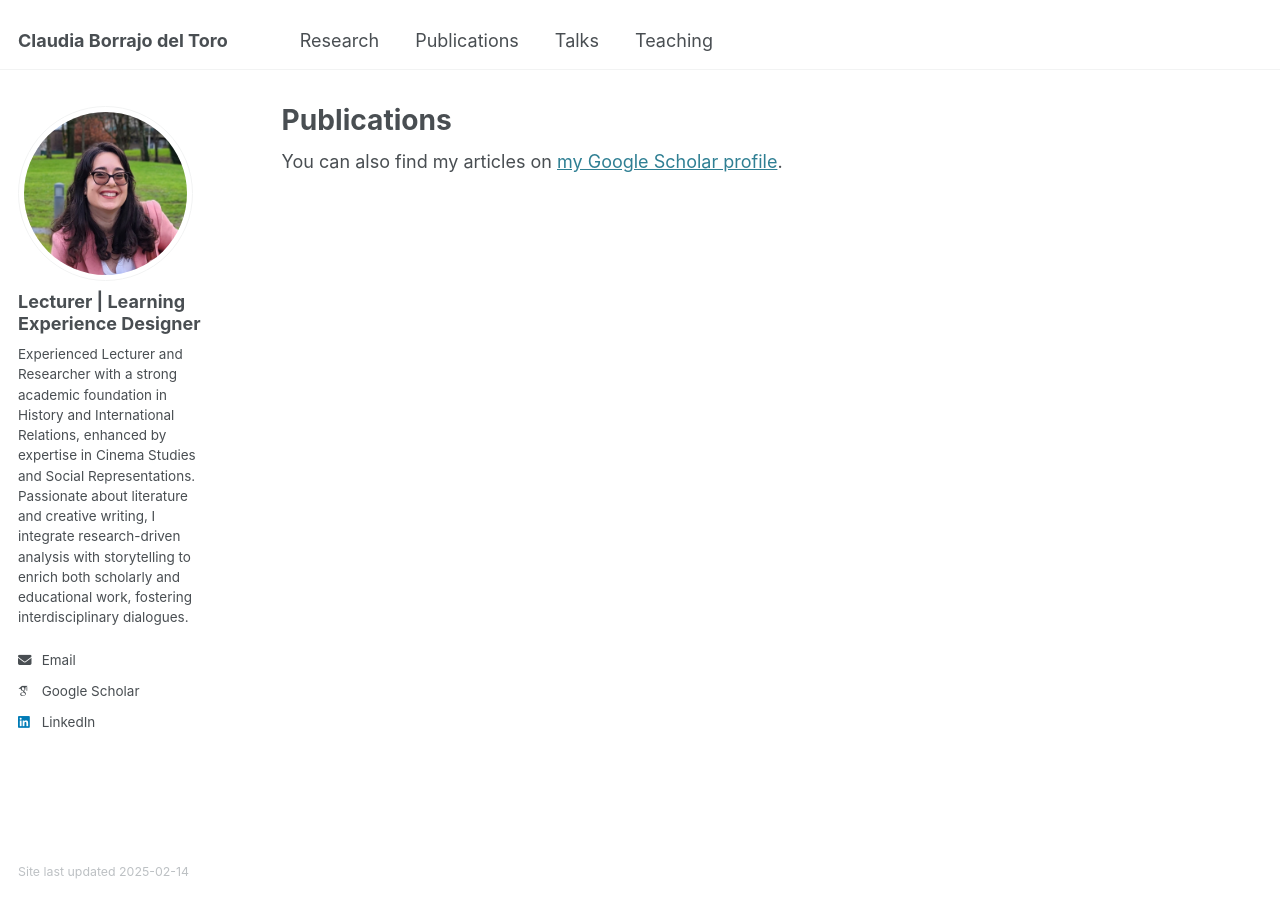
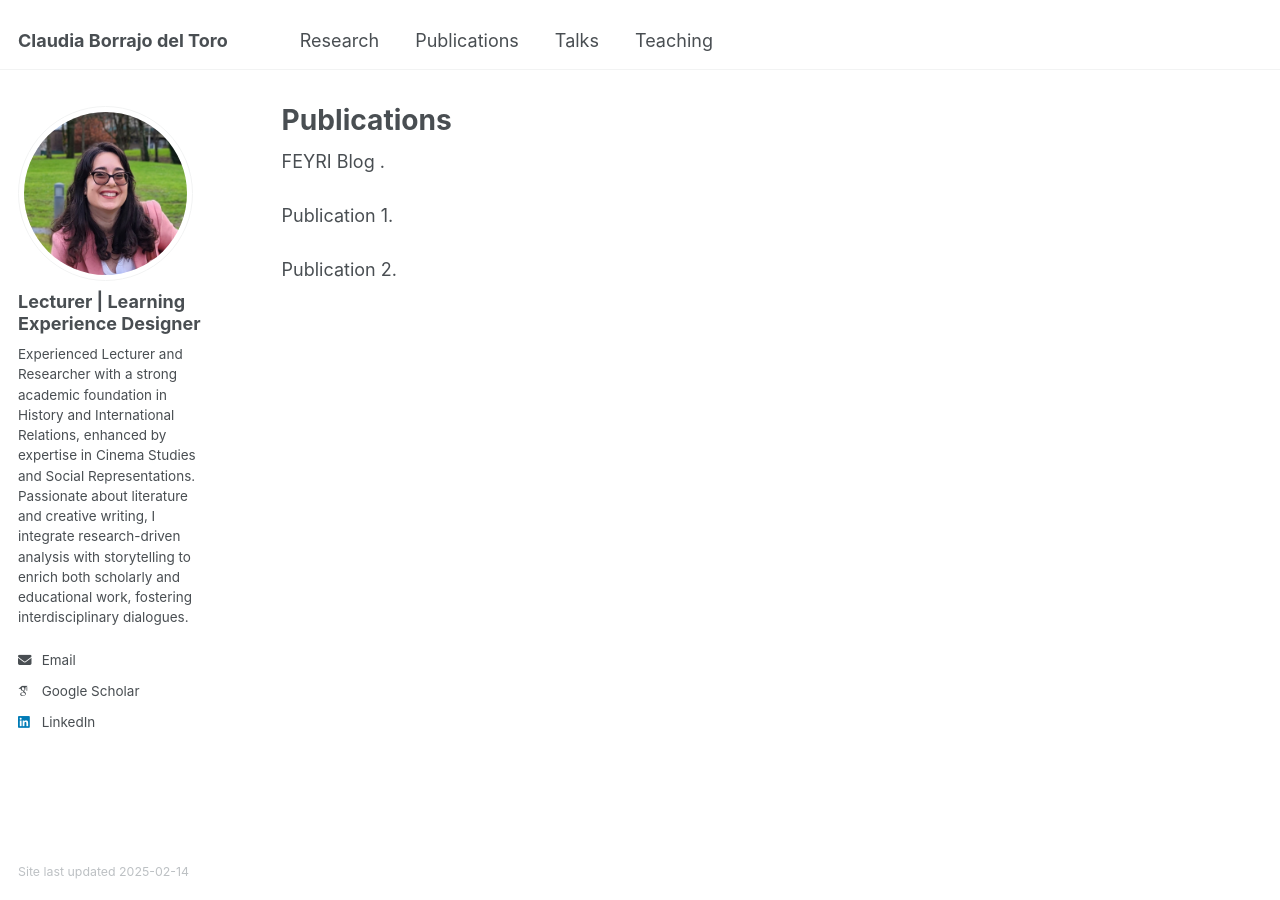
Before and after one commit to claudiabt/claudiabt.github.io, a Jekyll site: the page built from _pages/publications.html, in a window 1280 px wide. Built offline with Jekyll 4.4.1, drawn with Linux system fonts in a browser that asks for light colours; some web fonts are replaced.

Commit message:
Update publications.html

```diff
--- a/_pages/publications.html
+++ b/_pages/publications.html
@@ -5,9 +5,17 @@ permalink: /publications/
 author_profile: true
 ---
 
+
 {% if site.author.googlescholar %}
-  <div class="wordwrap">You can also find my articles on <a href="{{site.author.googlescholar}}">my Google Scholar profile</a>.</div>
+  <div class="wordwrap">FEYRI Blog <a href="link al blog"></a>.</div>
 {% endif %}
+
+<br>
+Publication 1.
+<br>
+<br>
+Publication 2.
+
 
 {% include base_path %}
 
```
